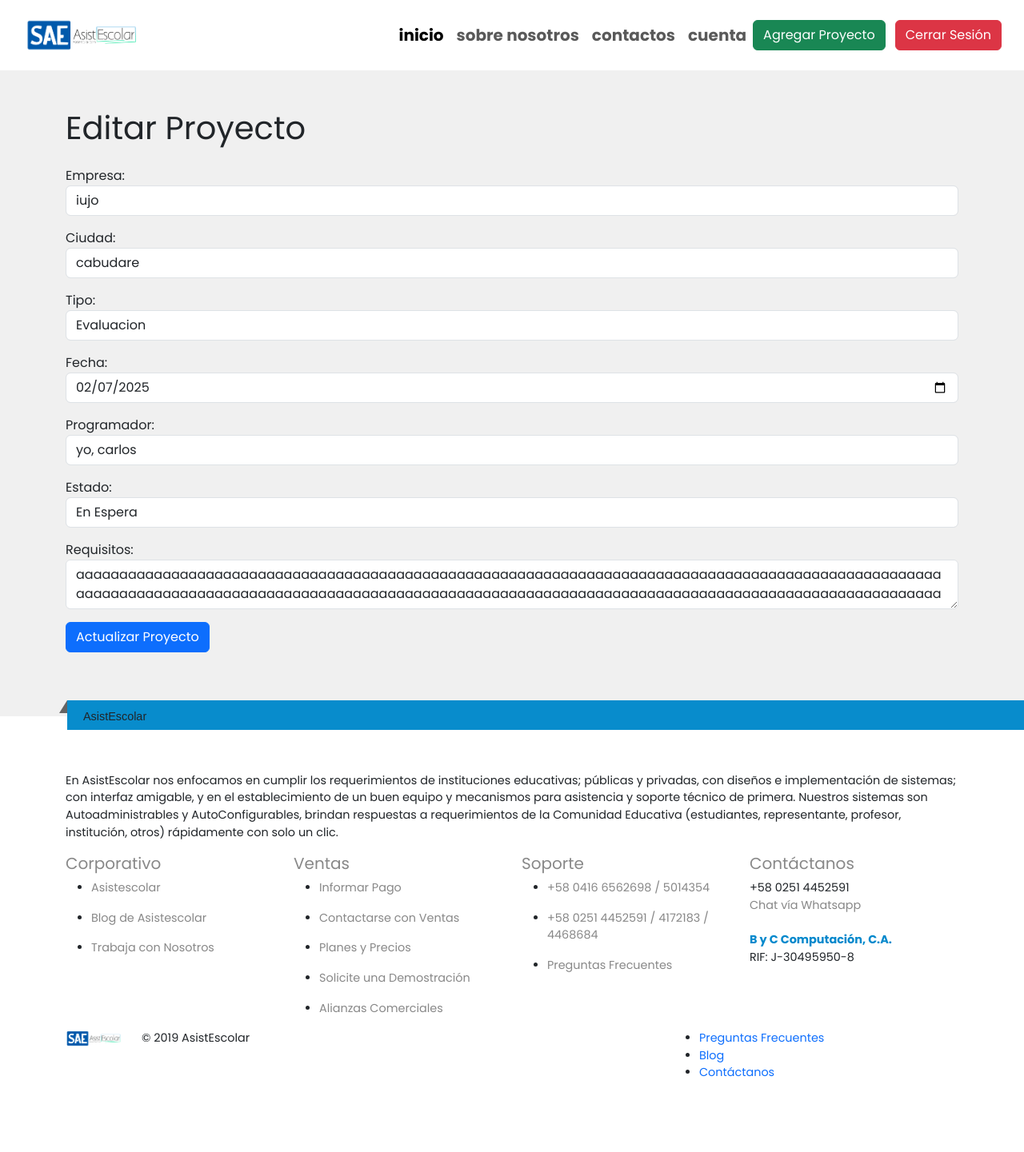
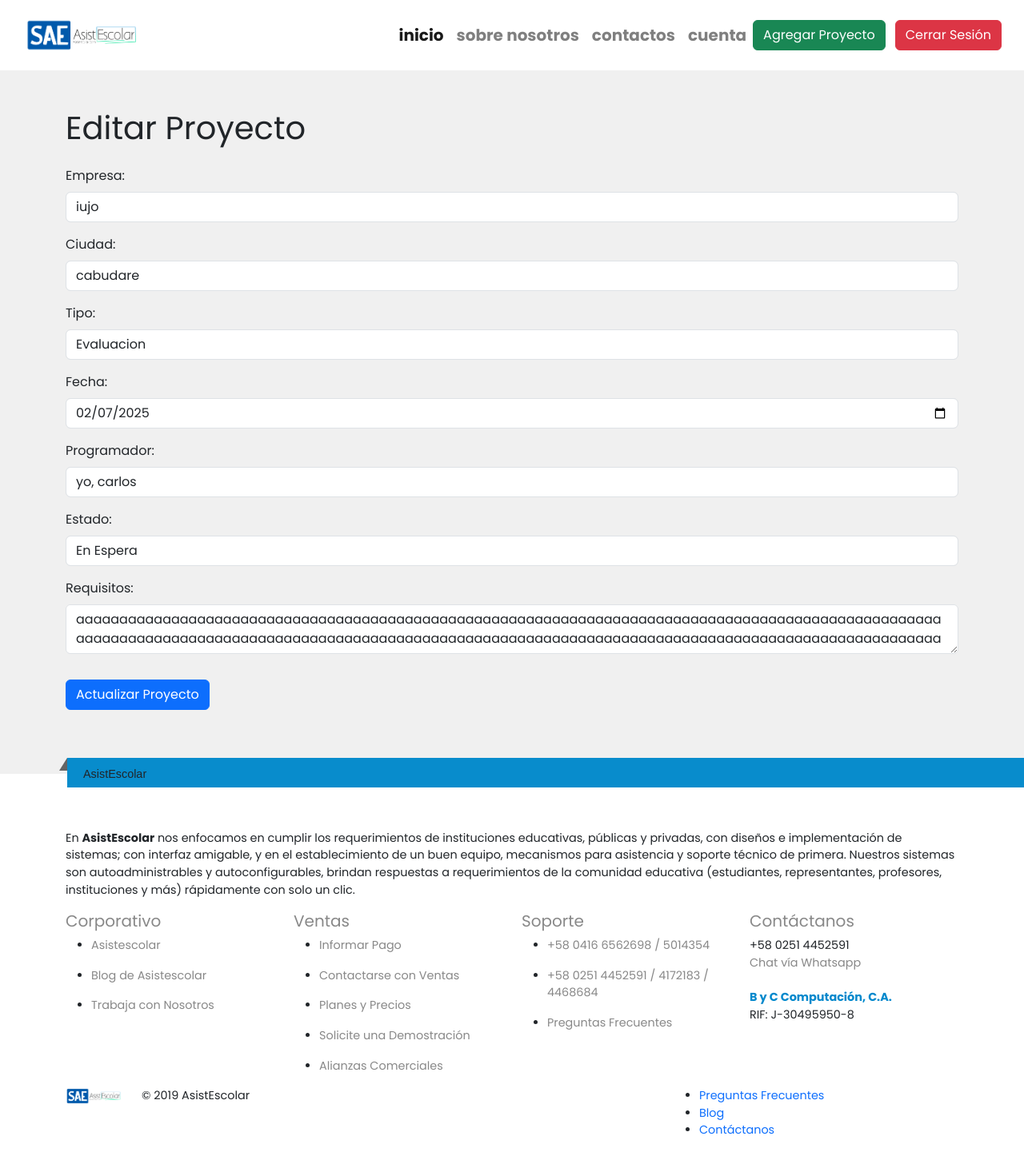
Before and after one commit to sukkoy298/proyectoSae, a PHP site: page /views/edit_proyecto.php?id=8&admin=true in a window 1280 px wide; the page is wider, and only the part inside the window is pictured. Shown: that part at 80% size. Before the commit the page ends 1369 px from the top of that part, so only its background shows below. Run offline with PHP 8.4, Linux system fonts and the light colour scheme; data comes from the database, SQL or seed files in the repository; some libraries are stand-ins or nearby versions.

Commit message:
refactor: improve text formatting in footer and index, and enhance project controller logic for admin redirection

```diff
--- a/views/edit_proyecto.php
+++ b/views/edit_proyecto.php
@@ -1,9 +1,19 @@
+<!DOCTYPE html>
+<html lang="es">
+<head>
+    <meta charset="UTF-8">
+    <meta name="viewport" content="width=device-width, initial-scale=1.0">
+    <title>Editar Proyecto</title>
+    <link href="https://stackpath.bootstrapcdn.com/bootstrap/4.5.2/css/bootstrap.min.css" rel="stylesheet">
+</head>
+<body>
     <?php
     require_once '../config/db.php';
     require_once '../models/proyectos.php';
 
     // Obtener el ID del proyecto desde la URL
     $id = isset($_GET['id']) ? $_GET['id'] : null;
+    $admin = isset($_GET['admin']) ? $_GET['admin'] : null;
     $proyecto = Proyecto::obtenerProyectoPorId($id);
 
     if ($proyecto) {
@@ -19,20 +29,21 @@
         exit();
     }
     ?>
-
     <?php include("layouts/header_dashboard.html") ?>
     <div class="container mt-5">
         <h1 class="mb-4">Editar Proyecto</h1>
         <form action="../controller/proyectControl.php" method="POST">
             <input type="hidden" name="action" value="editar">
             <input type="hidden" name="id" value="<?php echo $id; ?>">
+            <input type="hidden" name="is_admin" value="<?php echo $admin; ?>">
+
             <div class="form-group">
                 <label for="empresa">Empresa:</label>
-            <input type="text" class="form-control" id="empresa" name="empresa" value="<?php echo $empresa; ?>" readonly>
+                <input type="text" class="form-control" id="empresa" name="empresa" value="<?php echo $empresa; ?>" <?php echo $admin ? '' : 'readonly'; ?> required>
             </div>
             <div class="form-group">
                 <label for="ciudad">Ciudad:</label>
-            <input type="text" class="form-control" id="ciudad" name="ciudad" value="<?php echo $ciudad; ?>" readonly>
+                <input type="text" class="form-control" id="ciudad" name="ciudad" value="<?php echo $ciudad; ?>" <?php echo $admin ? '' : 'readonly'; ?> required>
             </div>
             <div class="form-group">
                 <label for="tipo">Tipo:</label>
@@ -47,15 +58,15 @@
             </div>
             <div class="form-group">
                 <label for="fecha">Fecha:</label>
-            <input type="date" class="form-control" id="fecha" name="fecha" value="<?php echo $fecha; ?>" required>
+                <input type="date" class="form-control" id="fecha" name="fecha" value="<?php echo $fecha; ?>" <?php echo $admin ? '' : 'readonly'; ?> required>
             </div>
             <div class="form-group">
                 <label for="programador">Programador:</label>
-            <input type="text" class="form-control" id="programador" name="programador" value="<?php echo $programador; ?>" pattern="[A-Za-z\s,:]+" title="solo caracteres alfabeticos" required>
+                <input type="text" class="form-control" id="programador" name="programador" value="<?php echo $programador; ?>" <?php echo $admin ? '' : 'readonly'; ?> required>
             </div>
             <div class="form-group">
                 <label for="status">Estado:</label>
-            <select class="form-control" id="status" name="status" required>
+                <select class="form-control" id="status" name="status" <?php echo $admin ? '' : 'disabled'; ?> required>
                     <option value="En Espera" <?php if ($status == 'En Espera') echo 'selected'; ?>>En Espera</option>
                     <option value="Asignado" <?php if ($status == 'Asignado') echo 'selected'; ?>>Asignado</option>
                     <option value="En Proceso" <?php if ($status == 'En Proceso') echo 'selected'; ?>>En Proceso</option>
@@ -64,7 +75,7 @@
             </div>
             <div class="form-group">
                 <label for="requisitos">Requisitos:</label>
-            <textarea class="form-control" id="requisitos" name="requisitos" pattern="[A-Za-zñÑáéíóúÁÉÍÓÚüÜ\s,.;:'*?-]+" title="Solo se permiten comas, puntos, dos puntos, espacios, acentos, apóstrofes, puntos y comas, asteriscos, guiones, mayúsculas y ñ" required><?php echo $requisitos; ?></textarea>
+                <textarea class="form-control" id="requisitos" name="requisitos" required><?php echo $requisitos; ?></textarea>
             </div>
             <button type="submit" class="btn btn-primary">Actualizar Proyecto</button>
         </form>
@@ -73,3 +84,5 @@
     <script src="https://cdn.jsdelivr.net/npm/@popperjs/core@2.5.4/dist/umd/popper.min.js"></script>
     <script src="https://stackpath.bootstrapcdn.com/bootstrap/4.5.2/js/bootstrap.min.js"></script>
     <?php include("layouts/footer.html") ?>
+</body>
+</html>
--- a/views/layouts/footer.html
+++ b/views/layouts/footer.html
@@ -8,12 +8,12 @@
             </div>
             <div class="col-lg-12">
                 <div class="newsletter">
-                    <p>En AsistEscolar nos enfocamos en cumplir los requerimientos de instituciones educativas; públicas
-                        y privadas, con diseños e implementación de sistemas; con interfaz amigable, y en el
-                        establecimiento de un buen equipo y mecanismos para asistencia y soporte técnico de primera.
-                        Nuestros sistemas son Autoadministrables y AutoConfigurables, brindan respuestas a
-                        requerimientos de la Comunidad Educativa (estudiantes, representante, profesor, institución,
-                        otros) rápidamente con solo un clic.</p>
+                    <p>En <strong>AsistEscolar</strong> nos enfocamos en cumplir los requerimientos de instituciones educativas,
+                        públicas y privadas, con diseños e implementación de sistemas; con interfaz amigable,
+                         y en el establecimiento de un buen equipo, mecanismos para asistencia y soporte técnico de primera.
+                         Nuestros sistemas son autoadministrables y autoconfigurables,
+                          brindan respuestas a requerimientos de la comunidad educativa (estudiantes, representantes, profesores, instituciones y más)
+                          rápidamente con solo un clic.</p>
                 </div>
             </div>
             <div class="col-lg-3">
```
Also changed, not shown: controller/proyectControl.php (+14 -14 lines), index.php (+6 -2 lines). Lines whose indentation alone changed are shown as unchanged.
